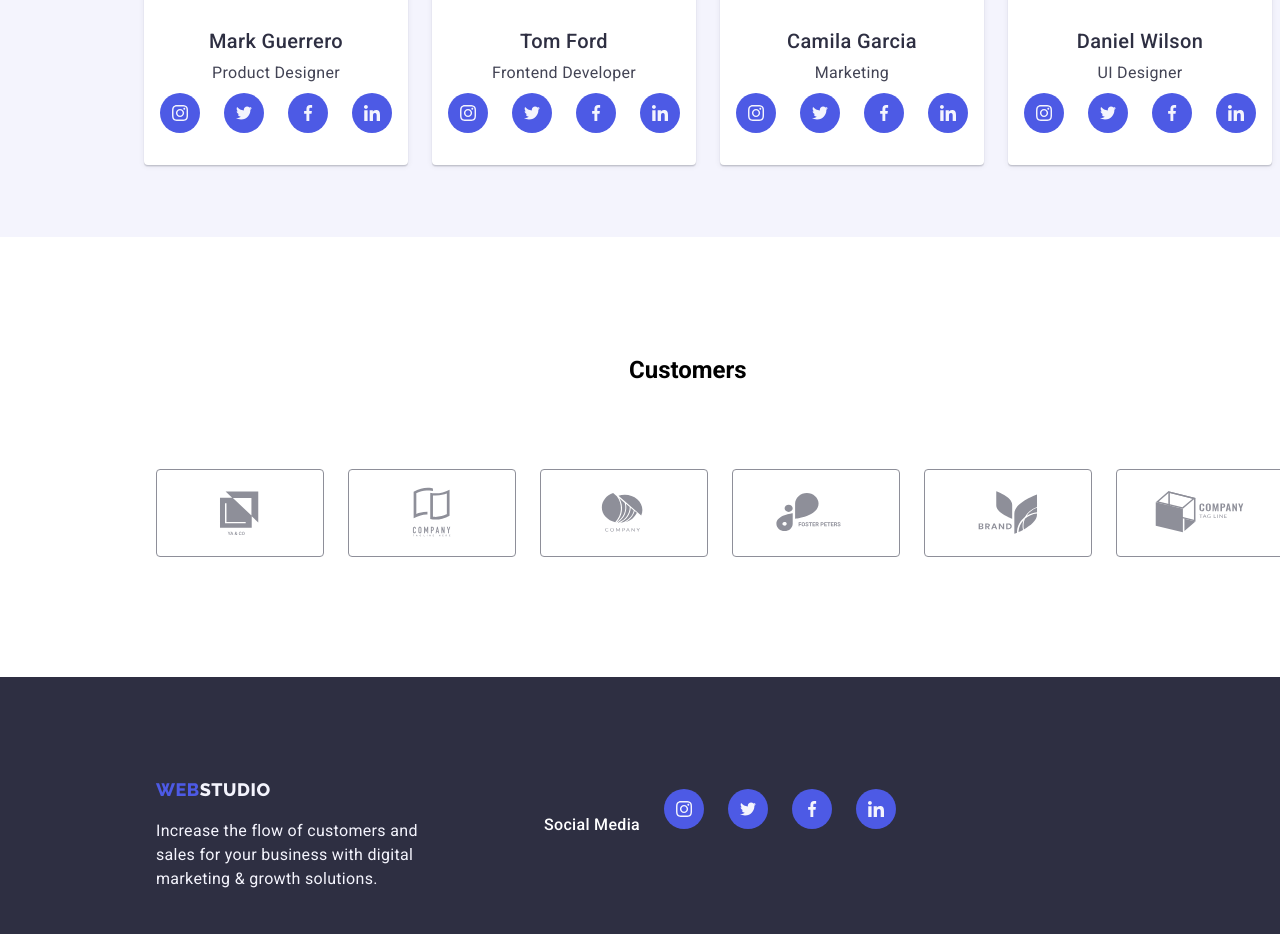
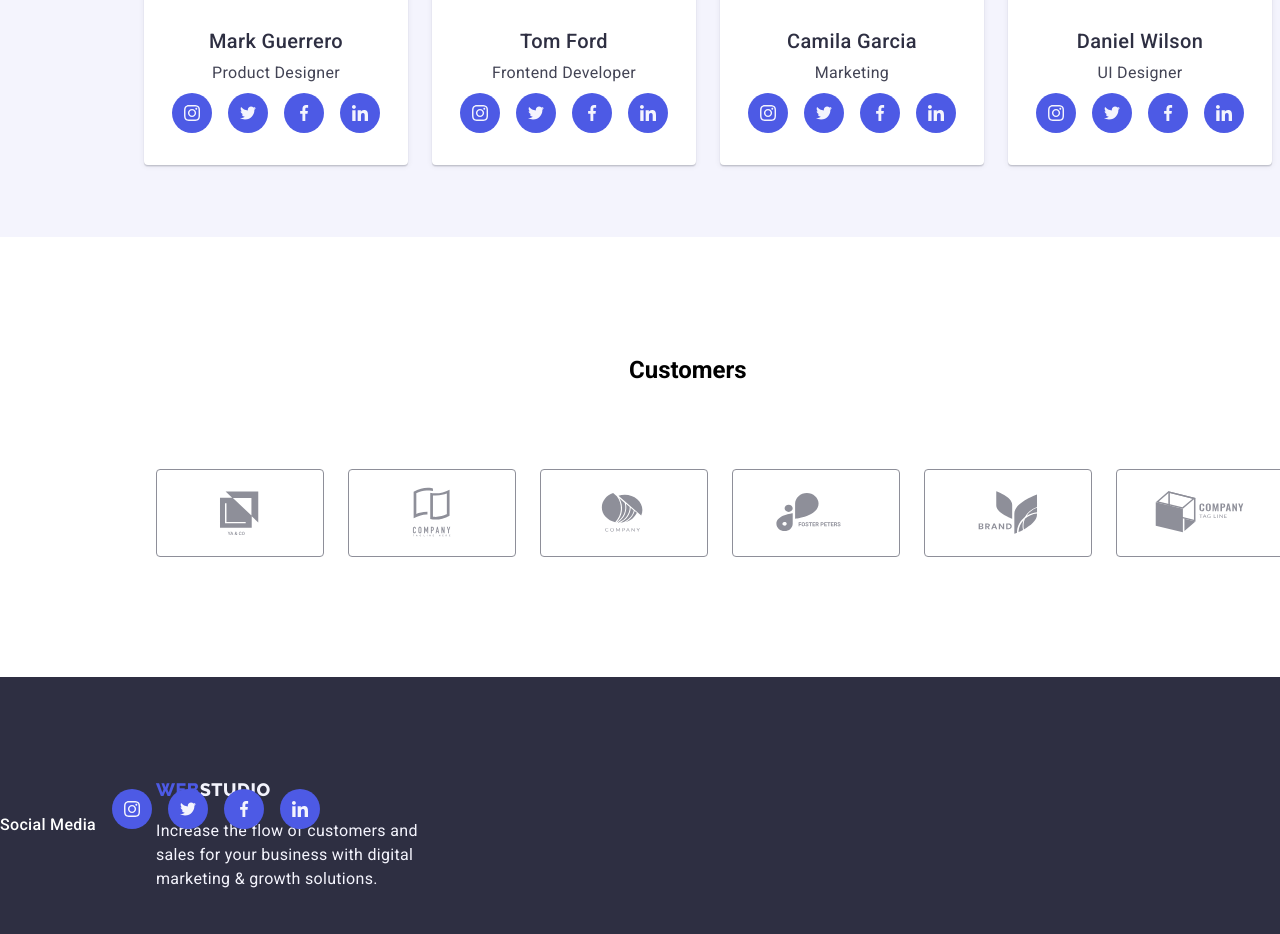
Before and after one commit to Jeadine29/goit-markup-hw-04, a plain HTML site: page index.html in a window 1280 px wide. Shown: the part 2187-3121 px from the top of the page. Drawn offline with nearby package versions, Linux system fonts and the light colour scheme.

Commit message:
Update styles.css

```diff
--- a/css/styles.css
+++ b/css/styles.css
@@ -588,14 +588,14 @@ footer {
         margin-top: 17.5px;
 }
 
-/* .team-socials {
+.team-socials {
         display: inline-flex;
         padding-bottom: 0px;
         flex-direction: row;
         justify-content: center;
         align-items: center;
         gap: 16px;
-} */
+}
 
 .social {
         color: var(--WHITE, #FFF);
```
